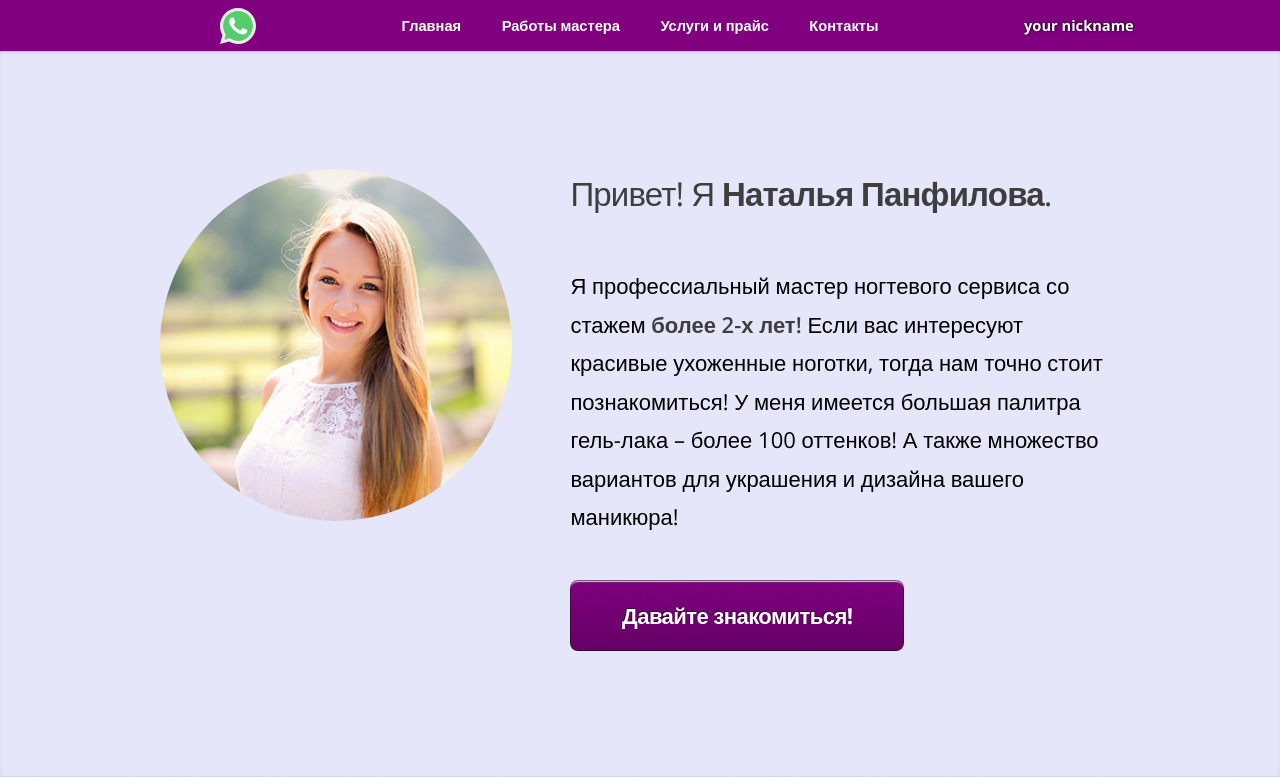
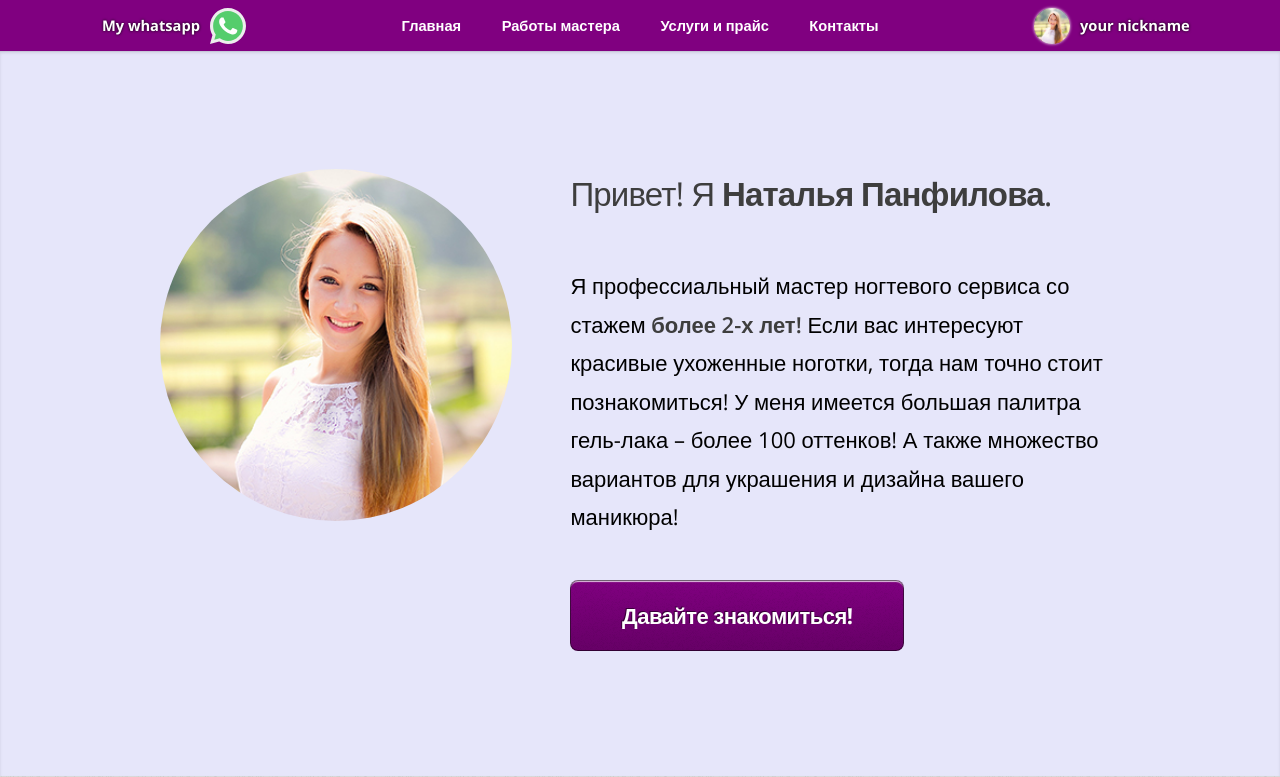
Before and after one commit to nickiway/freelance11, a plain HTML site: page index.html in a window 1280 px wide. Shown: the top 777 px of the page. Drawn offline with nearby package versions, Linux system fonts and the light colour scheme.

Commit message:
Nick last commit midnight

```diff
--- a/assets/css/main.css
+++ b/assets/css/main.css
@@ -2044,7 +2044,13 @@ input, select, textarea {
 			}
 			.menu__icons > img{
 				height: 36px;
+				margin:0px 10px;
 				cursor: pointer;
+			} .menu__avatar{
+				width: 36px !important;
+				height: 36px !important;
+				border-radius: 100%;
+				box-shadow: 0px 0px 3px #fff;
 			}
 
 
--- a/index.html
+++ b/index.html
@@ -10,14 +10,19 @@
 
 		<!-- Nav -->
 			<nav id="nav">
-				<div class="menu__icons"><img onclick = "window.location.href = 'index.html' "src="assets/css/images/ie/free-icon-whatsapp-220236.svg" alt="whatsapp"></div>
+				<div class="menu__icons">
+					<font> My whatsapp </font>
+					<img onclick = "window.location.href = 'index.html' "src="assets/css/images/ie/free-icon-whatsapp-220236.svg" alt="whatsapp"></div>
 				<ul class="container">
 					<li><a href="#top">Главная</a></li>
 					<li><a href="#work">Работы мастера</a></li>
 					<li><a href="#portfolio">Услуги и прайс</a></li>
 					<li><a href="#contact">Контакты</a></li>
 				</ul>
-				<div class="menu__icons">your nickname</div>
+				<div class="menu__icons">
+						<img class = "menu__avatar" src="images/pic00.jpg" alt="">
+						<font class="menu__name">your nickname</font>
+				</div>
 			</nav>
 
 		<!-- Home -->
```
